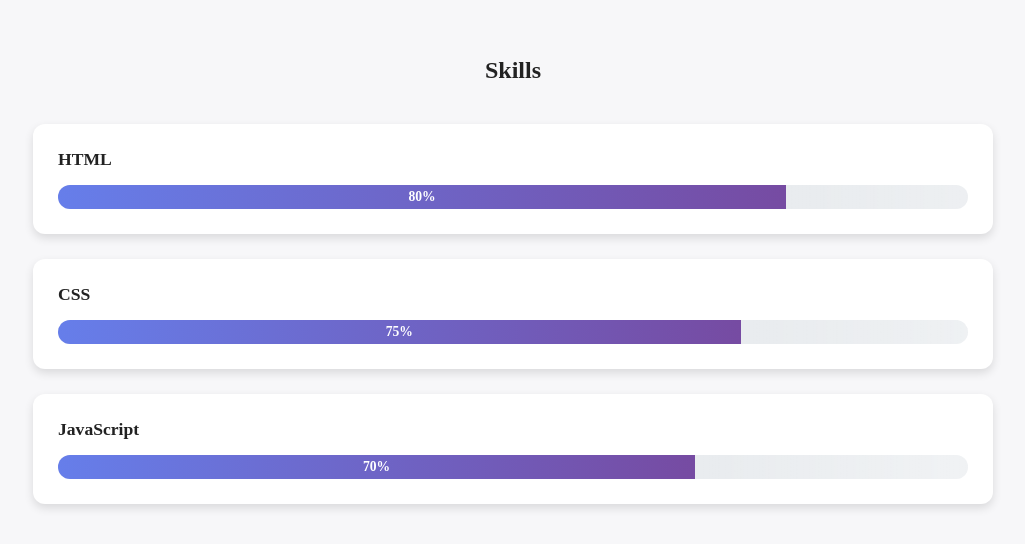
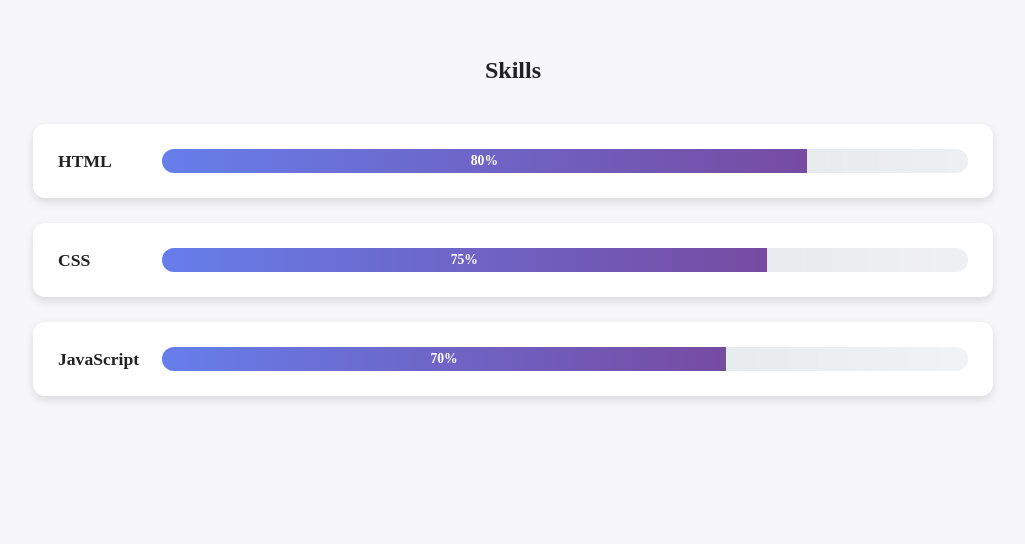
Before and after one commit to bibashmanjusubedi/ParallaxPortfolio, a plain HTML site: page index.html in a window 1280 px wide. Shown: the part 2216-2760 px from the top of the page, without its empty margins (127-1152 px from the left). After the commit the page ends 2652 px from the top, so only its background shows below. Drawn offline with Linux system fonts and the light colour scheme.

Commit message:
fixed: Skills section

```diff
--- a/styles.css
+++ b/styles.css
@@ -307,13 +307,17 @@ nav ul li.right{
     border-radius: 12px;
     padding: 25px;
     box-shadow: 0 4px 10px rgba(0,0,0,0.12);
+    display: flex;
+    align-items: center;
+    gap: 4px;
 }
 
 .skill-header {
+    flex: 0 0 100px;
     display: flex;
     justify-content: space-between;
     align-items: center;
-    margin-bottom: 15px;
+    margin-bottom: 0;
 }
 
 .skill-header span:first-child {
@@ -330,6 +334,7 @@ nav ul li.right{
 }
 
 .skill-bar {
+    flex:1;
     width: 100%;
     height: 24px;
     background: #e9ecef;
```
